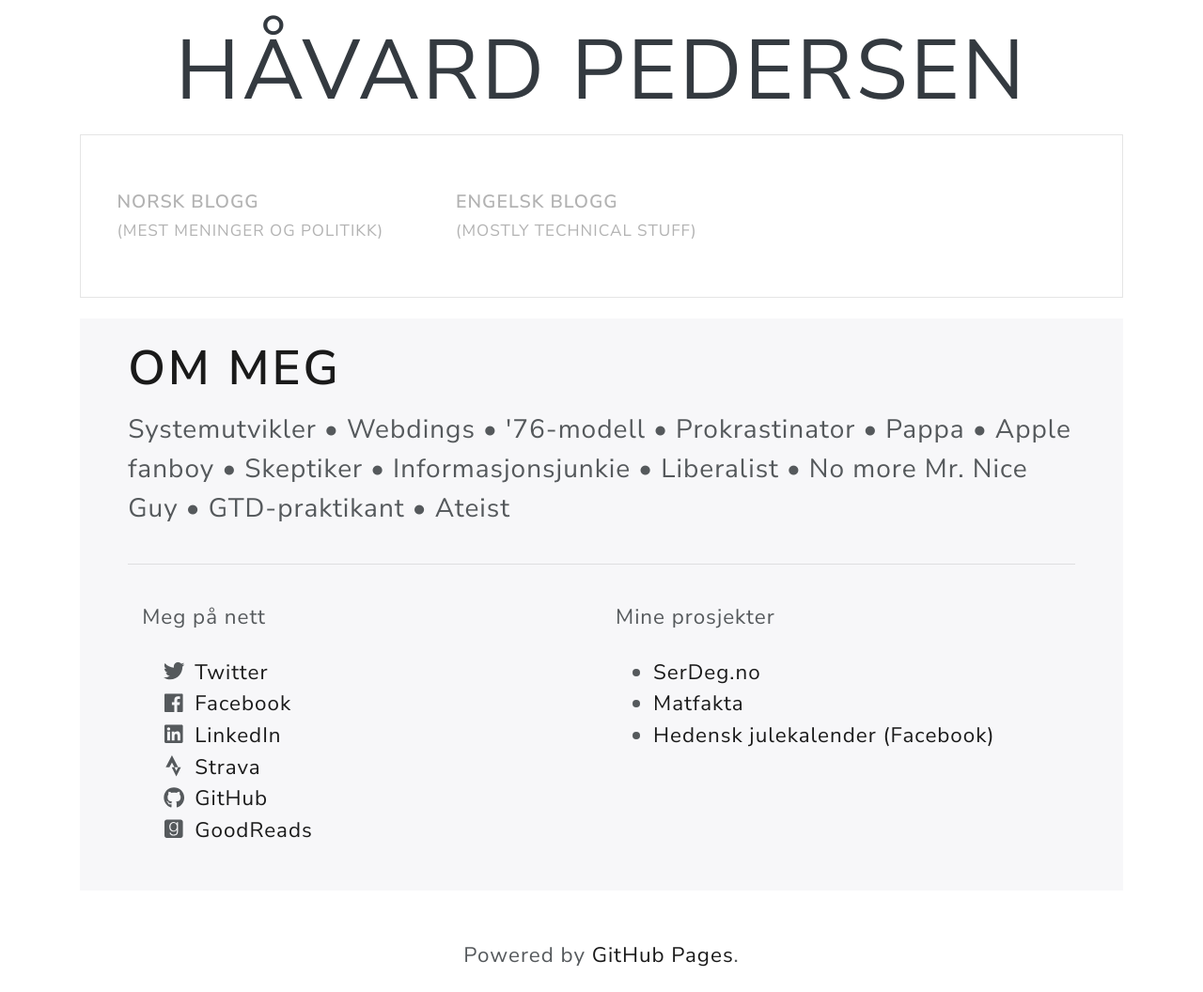
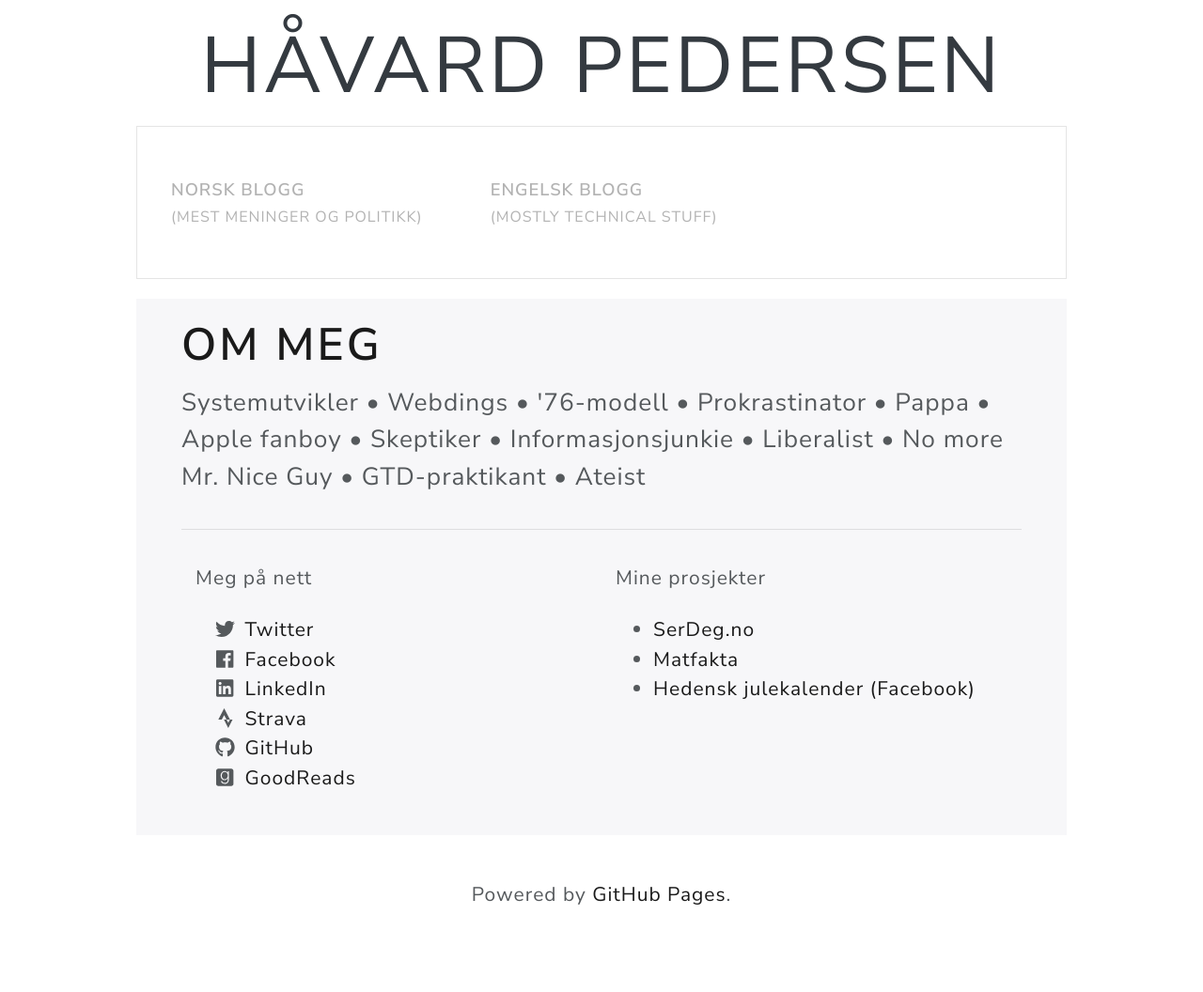
Before and after one commit to fuzzy76/fuzzy76.github.io, a Jekyll site: the page built from index.md, in a window 1280 px wide and 1056 px high. Shown: the whole window at 94% size. Built offline with Jekyll 4.4.1, drawn with Linux system fonts in a browser that asks for light colours; nearby versions of some CDN libraries; our own code applies the rules of GitHub Pages for plain Markdown files.

Commit message:
More size adjustments

```diff
--- a/_layouts/home.html
+++ b/_layouts/home.html
@@ -2,7 +2,7 @@
 layout: default
 ---
 <div class="jumbotron">
-    <h1 class="display-5">Om meg</h1>
+    <h1 class="display-6">Om meg</h1>
     <p class="lead">Systemutvikler • Webdings • '76-modell • Prokrastinator • Pappa • Apple fanboy • Skeptiker • Informasjonsjunkie • Liberalist • No more Mr. Nice Guy • GTD-praktikant • Ateist</p>
     <hr class="my-4" />
     <div class="container">
--- a/assets/styles.css
+++ b/assets/styles.css
@@ -1,10 +1,10 @@
 
 html {
-    font-size: 1.6rem;
+    font-size: 1.5rem;
   }
 
 div#outer {
-    max-width: 75em;
+    max-width: 50em;
 }
 
 div#outer > div {
```
